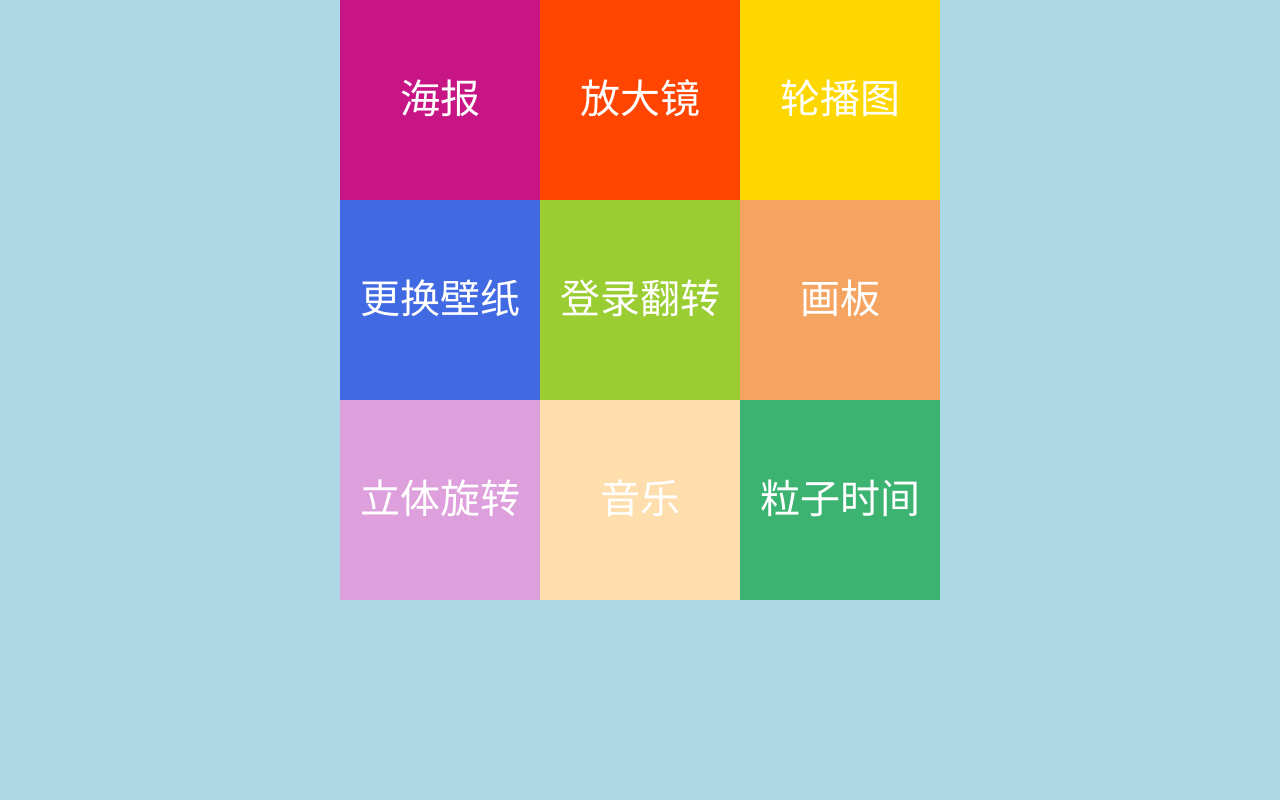
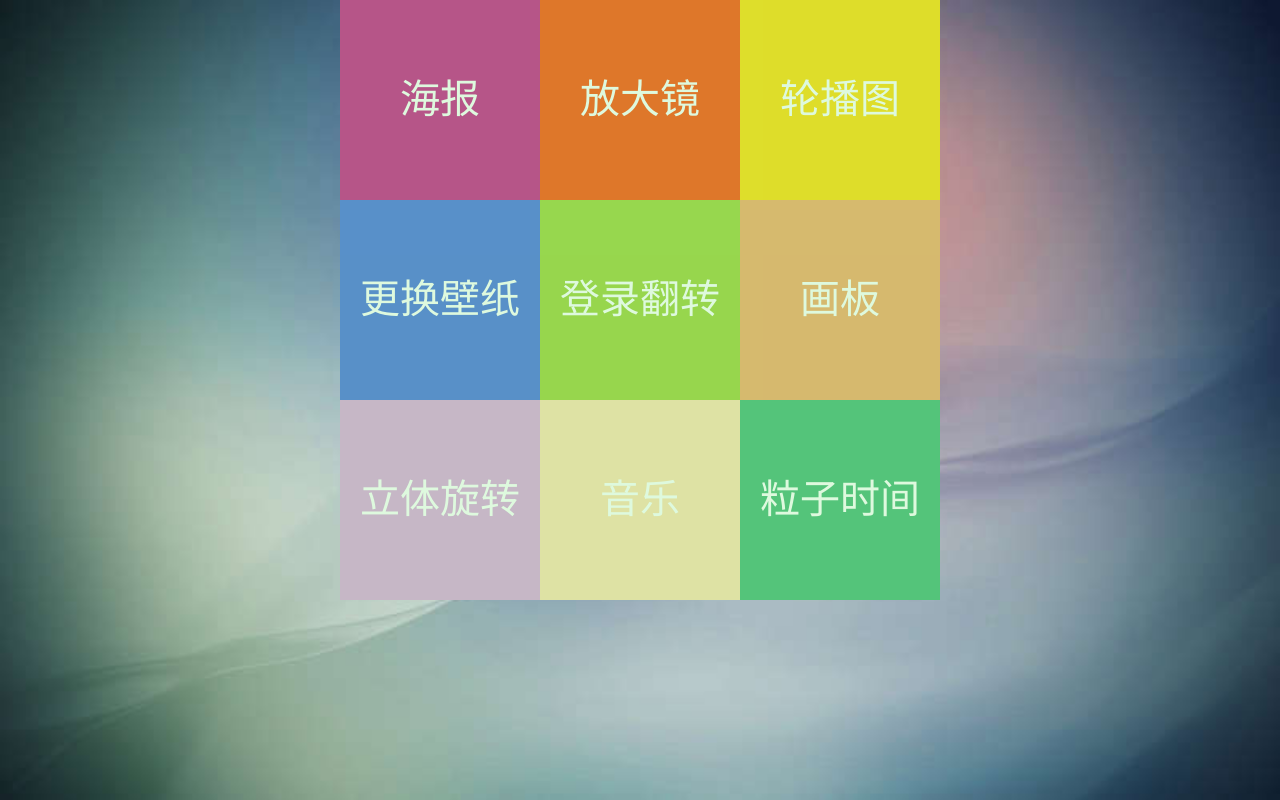
Before and after one commit to chenyeyong666/chenyeyong666.github.io, a plain HTML site: page index.html in a window 1280 px wide. Drawn offline with Linux system fonts and the light colour scheme.

Commit message:
发送更改

```diff
--- a/index.html
+++ b/index.html
@@ -9,7 +9,8 @@
         body {
             margin: 0;
             padding: 0;
-            background-color: lightblue;
+            background-image: url("bg.jpg") ;
+            background-size: 100%;
         }
         .box {
             width: 600px;
@@ -26,53 +27,62 @@
             color: #fff;
             font-size: 40px;
             text-decoration: none;
-
         }
         .box1 {
             width: 200px;
             height: 200px;
             background-color: mediumvioletred;
+            opacity: 0.7;
         }
         .box2 {
             width: 200px;
             height: 200px;
             background-color: orangered;
+            opacity: 0.7;
         }
         .box3 {
             width: 200px;
             height: 200px;
             background-color: gold;
+            opacity: 0.7;
         }
         .box4 {
             width: 200px;
             height: 200px;
             background-color: royalblue;
+            opacity: 0.7;
         }
         .box5 {
             width: 200px;
             height: 200px;
             background-color: yellowgreen;
+            opacity: 0.7;
         }
         .box6 {
             width: 200px;
             height: 200px;
             background-color: sandybrown;
+            opacity: 0.7;
         }
         .box7 {
             width: 200px;
             height: 200px;
             background-color: plum;
+            opacity: 0.7;
         }
         .box8 {
             width: 200px;
             height: 200px;
             background-color: navajowhite;
+            opacity: 0.7;
         }
         .box9 {
             width: 200px;
             height: 200px;
             background-color: mediumseagreen;
+            opacity: 0.7;
         }
+
     </style>
 </head>
 <body>
```
Also changed, not shown: bg.jpg (added).
